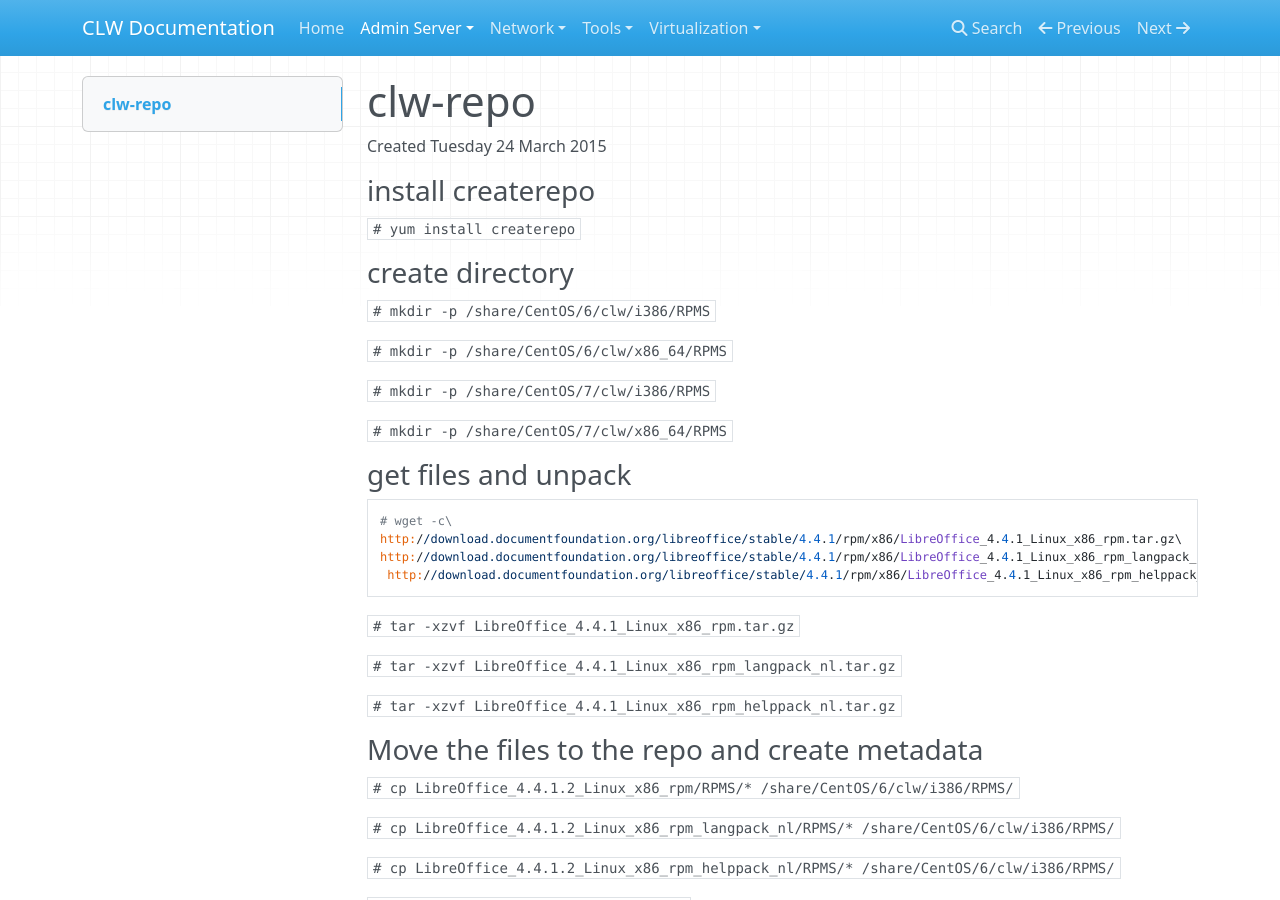
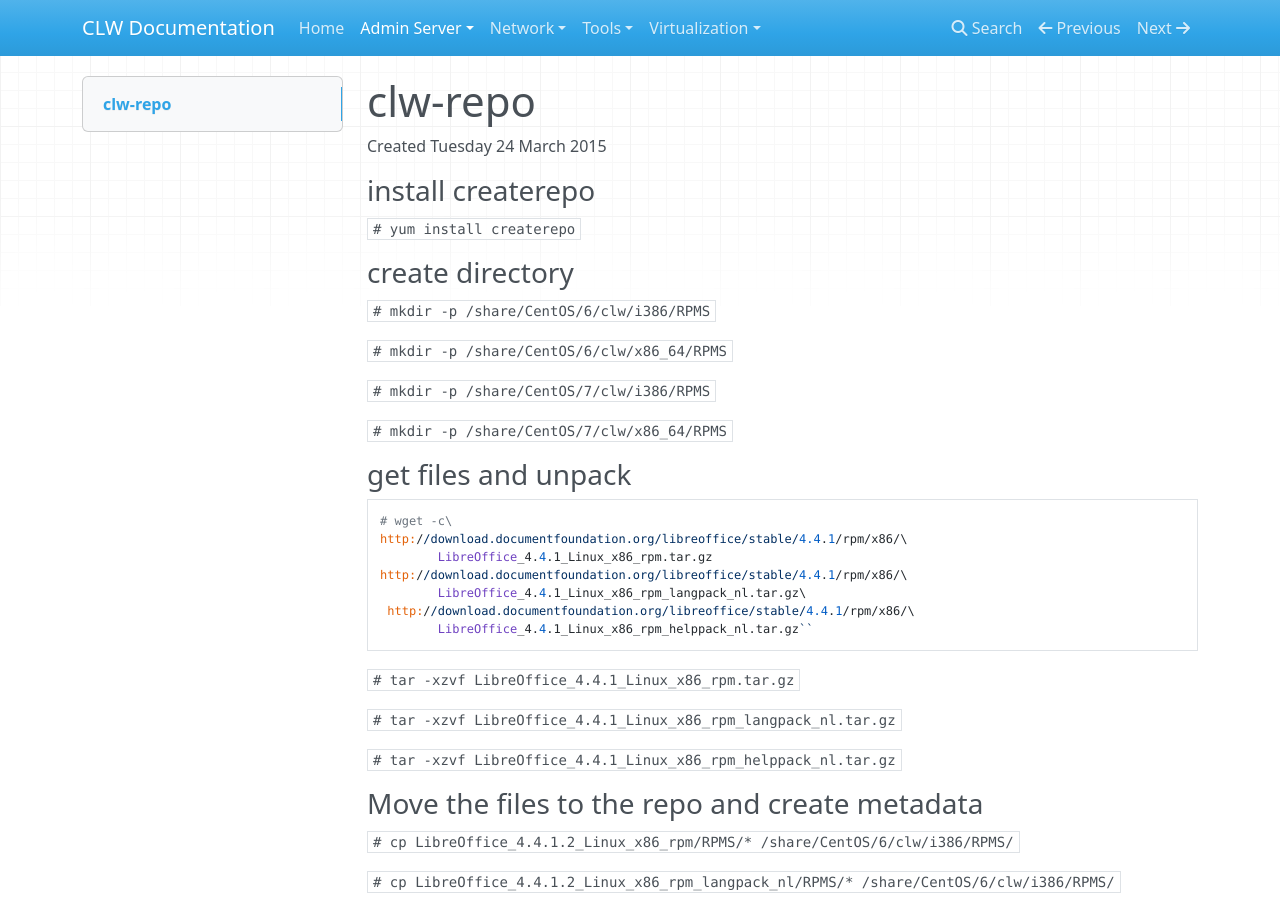
Before and after one commit to belbob/clw-documentation, an MkDocs documentation site: the page built from docs/installguide/adminserver/clwrepo.md, in a window 1280 px wide and 900 px high. Built offline with MkDocs 1.6.1, drawn with Linux system fonts in a browser that asks for light colours; nearby versions of some CDN libraries; old or Windows-style settings are respelled for this version of MkDocs; part of the change alters nothing that is shown.

```diff
--- a/docs/installguide/adminserver/clwrepo.md
+++ b/docs/installguide/adminserver/clwrepo.md
@@ -18,9 +18,12 @@ Created Tuesday 24 March 2015
 ### get files and unpack
 
 	# wget -c\
-	http://download.documentfoundation.org/libreoffice/stable/4.4.1/rpm/x86/LibreOffice_4.4.1_Linux_x86_rpm.tar.gz\
-	http://download.documentfoundation.org/libreoffice/stable/4.4.1/rpm/x86/LibreOffice_4.4.1_Linux_x86_rpm_langpack_nl.tar.gz\
-	 http://download.documentfoundation.org/libreoffice/stable/4.4.1/rpm/x86/LibreOffice_4.4.1_Linux_x86_rpm_helppack_nl.tar.gz``
+	http://download.documentfoundation.org/libreoffice/stable/4.4.1/rpm/x86/\
+	        LibreOffice_4.4.1_Linux_x86_rpm.tar.gz
+	http://download.documentfoundation.org/libreoffice/stable/4.4.1/rpm/x86/\
+	        LibreOffice_4.4.1_Linux_x86_rpm_langpack_nl.tar.gz\
+	 http://download.documentfoundation.org/libreoffice/stable/4.4.1/rpm/x86/\
+	        LibreOffice_4.4.1_Linux_x86_rpm_helppack_nl.tar.gz``
 
 ``# tar -xzvf LibreOffice_4.4.1_Linux_x86_rpm.tar.gz``
 
```
